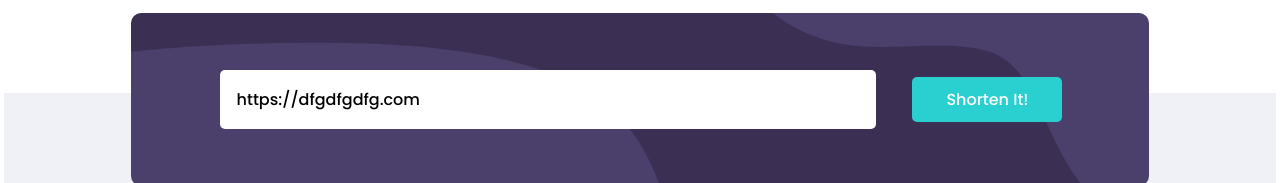
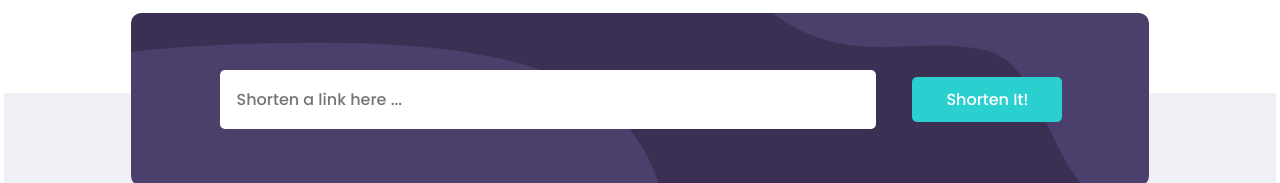
Before and after one commit to RikChat/rikshortly, a website: page dist/index.html in a window 1280 px wide. Shown: the part 741-924 px from the top of the page. Drawn offline with nearby package versions, Linux system fonts and the light colour scheme.

Commit message:
add:final

```diff
--- a/dist/index.html
+++ b/dist/index.html
@@ -92,8 +92,7 @@
         <div class="row">
             <div class="container__url" data-aos="zoom-in">
                 <div class="container__input">
-                    <input id="inputField" type="text" value="https://dfgdfgdfg.com"
-                        placeholder="Shorten a link here ...">
+                    <input id="inputField" type="text" placeholder="Shorten a link here ...">
                     <div class="warning">Please add a secure SSL link</div>
                 </div>
                 <button class="btn-secondary" id="btn-short" aria-label="Shorten URL">
```
